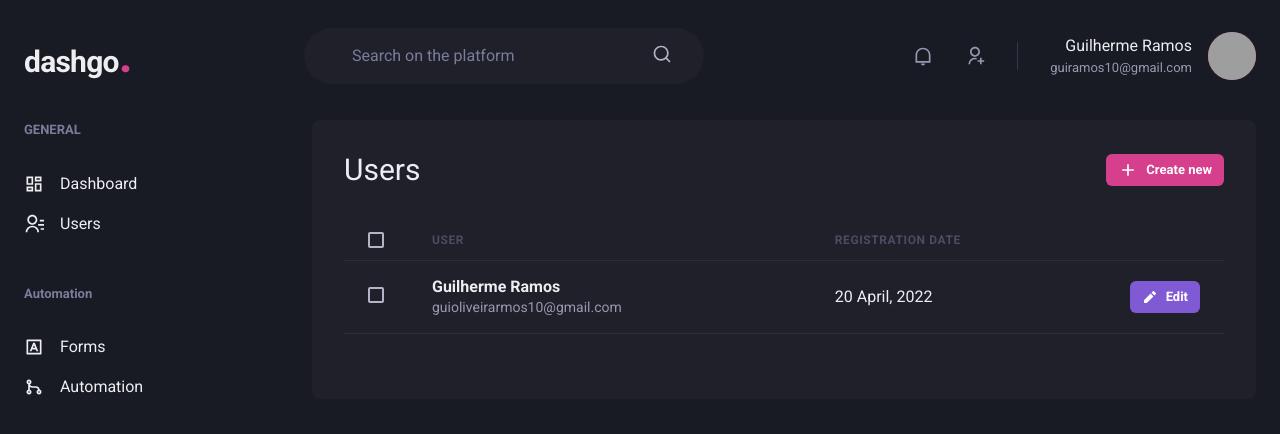
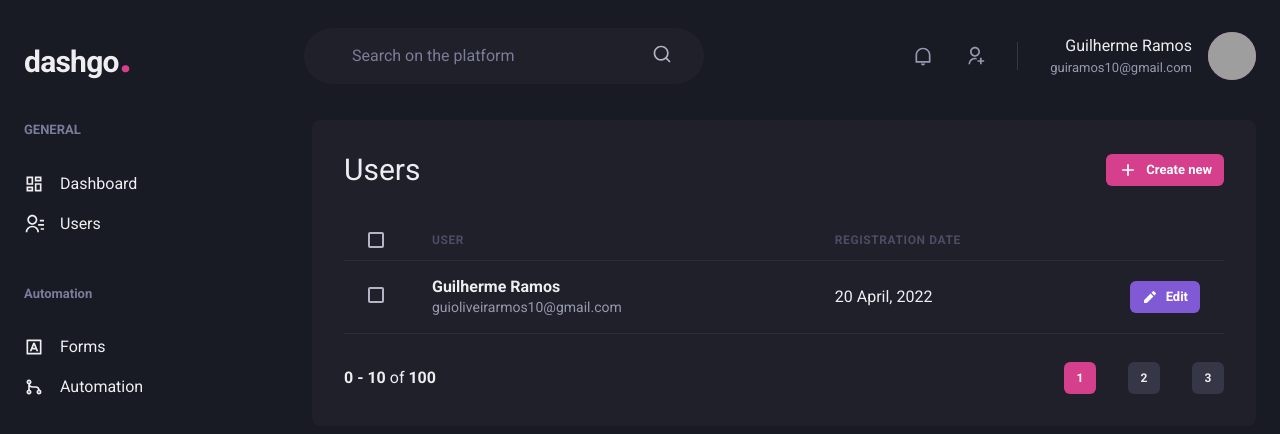
Before and after one commit to GuiRamos7/dashgo, a Next.js app: page /users in a window 1280 px wide. Shown: the top 434 px of the page. Built offline with nearby package versions, Linux system fonts and the light colour scheme; grey boxes are pictures that could not be loaded.

Commit message:
creating pagination component

```diff
--- /dev/null
+++ b/src/components/Pagination.tsx
@@ -0,0 +1,56 @@
+import { Box, Button, Stack } from '@chakra-ui/react';
+
+const Pagination = () => {
+  return (
+    <Stack
+      direction='row'
+      mt='7'
+      justify='space-between'
+      align='center'
+      spacing='6'
+    >
+      <Box>
+        <strong>0 - 10</strong> of <strong>100</strong>
+      </Box>
+      <Stack direction='row' spacing='8'>
+        <Button
+          size='sm'
+          fontSize='xs'
+          width='4'
+          colorScheme='pink'
+          disabled
+          _disabled={{
+            bgColor: 'pink.500',
+            cursor: 'pointer',
+          }}
+        >
+          1
+        </Button>
+        <Button
+          size='sm'
+          fontSize='xs'
+          width='4'
+          bg='gray.700'
+          _hover={{
+            bg: 'gray.500',
+          }}
+        >
+          2
+        </Button>
+        <Button
+          size='sm'
+          fontSize='xs'
+          width='4'
+          bg='gray.700'
+          _hover={{
+            bg: 'gray.500',
+          }}
+        >
+          3
+        </Button>
+      </Stack>
+    </Stack>
+  );
+};
+
+export default Pagination;
--- a/src/components/index.ts
+++ b/src/components/index.ts
@@ -1,3 +1,4 @@
 export { default as Input } from './Form/Input';
 export { default as Header } from './Header';
 export { default as Sidebar } from './Sidebar';
+export { default as Pagination } from './Pagination';
--- a/src/pages/users/index.tsx
+++ b/src/pages/users/index.tsx
@@ -13,7 +13,7 @@ import {
   Thead,
   Tr,
 } from '@chakra-ui/react';
-import { Header, Sidebar } from 'components';
+import { Header, Sidebar, Pagination } from 'components';
 import { RiAddLine, RiPencilFill } from 'react-icons/ri';
 
 const UserList = () => {
@@ -82,6 +82,7 @@ const UserList = () => {
               </Tr>
             </Tbody>
           </Table>
+          <Pagination />
         </Box>
       </Flex>
     </Box>
```
